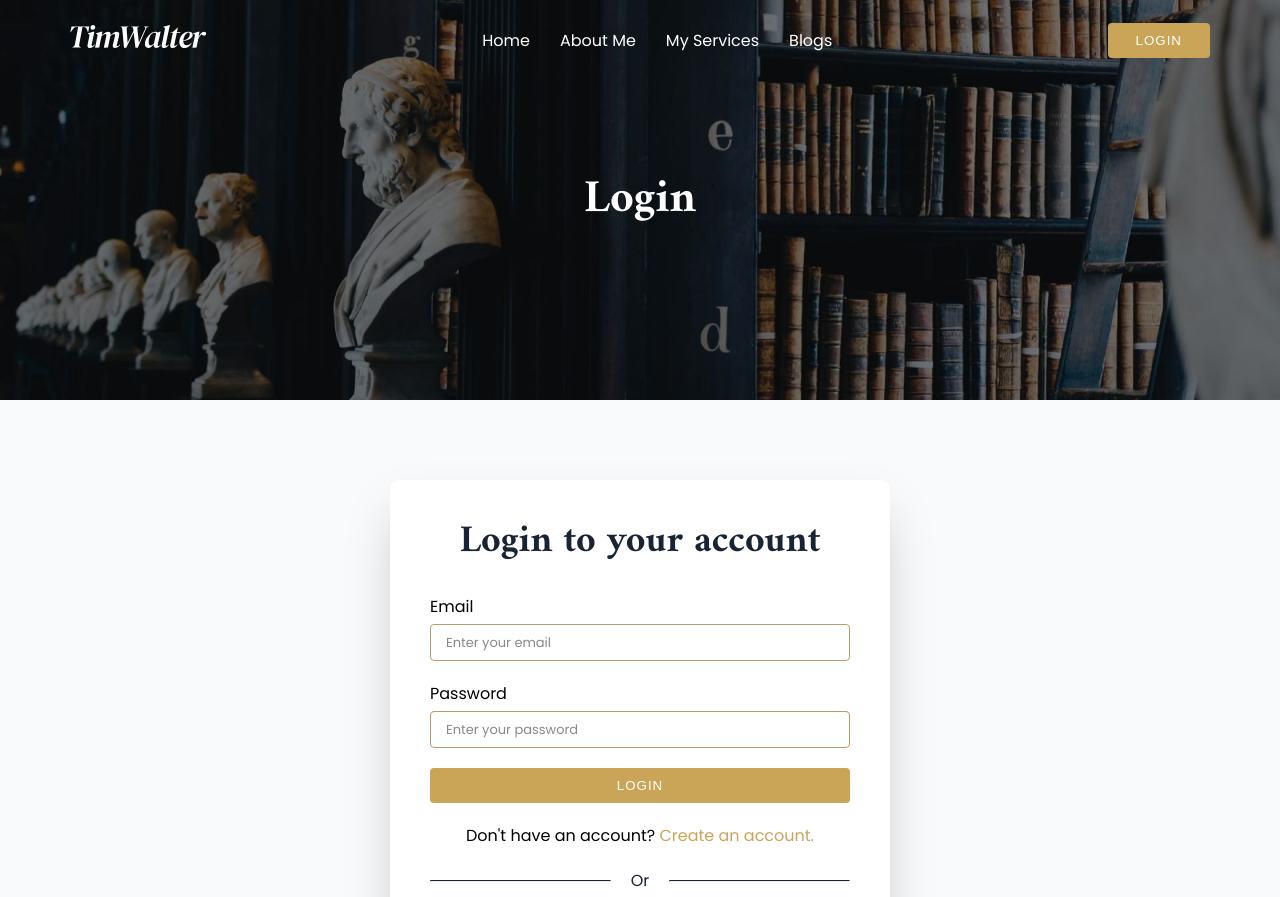
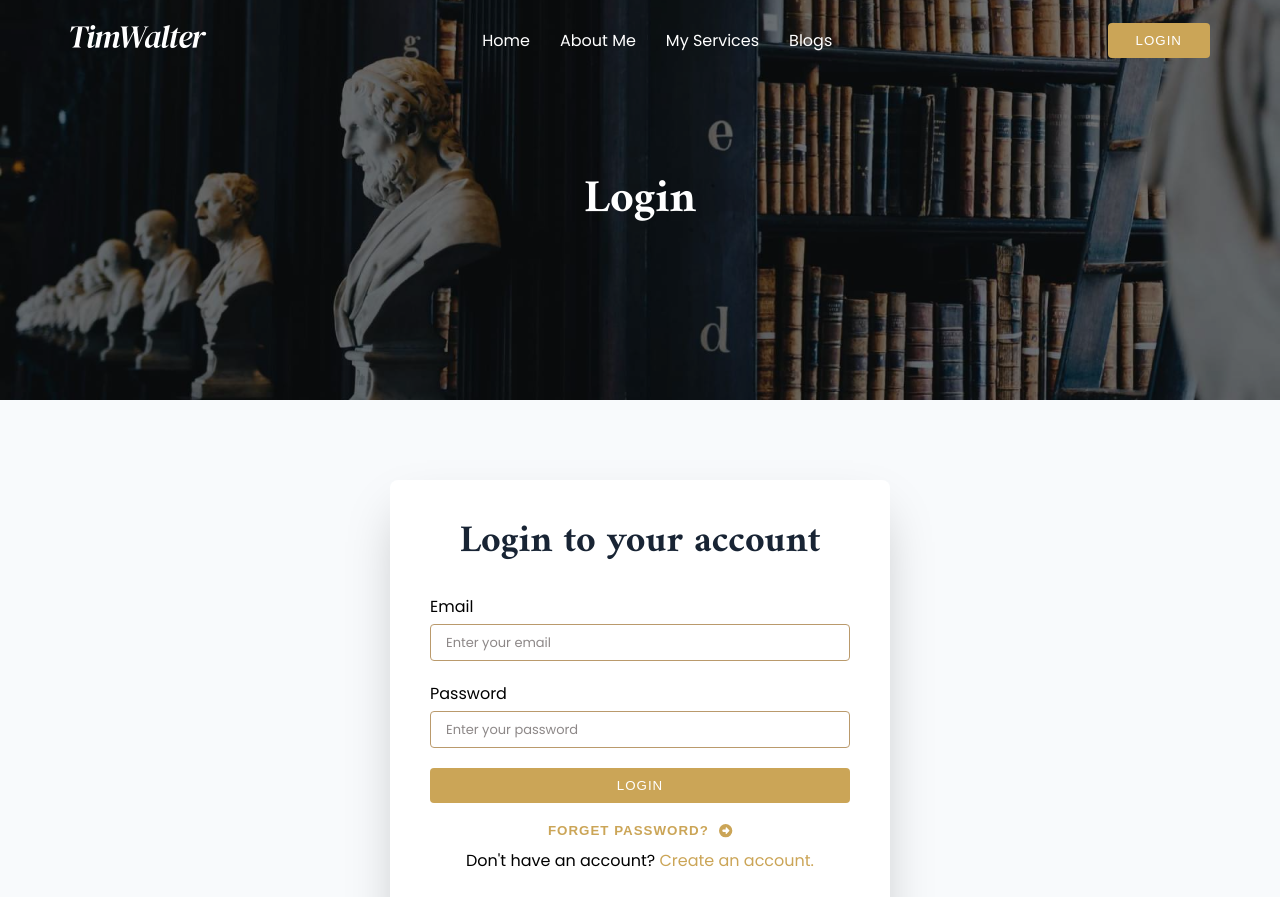
Before and after one commit to sabbirzzaman/tim-walter, a React (Create React App) app: page /login in a window 1280 px wide. Shown: the top 897 px of the page. Built offline with nearby package versions, Linux system fonts and the light colour scheme; no server answers.

Commit message:
reset password option added

```diff
--- a/src/pages/Login/Login/Login.css
+++ b/src/pages/Login/Login/Login.css
@@ -81,3 +81,22 @@
     background-color: #ba9a6c;
     border: 1px solid #ba9a6c;
 }
+
+.forget-password button {
+    width: 100%;
+    background-color: rgba(0, 0, 0, 0);
+    padding: 0;
+    display: flex;
+    align-items: center;
+    justify-content: center;
+    gap: 10px;
+    color: #cba557;
+    font-weight: 600;
+    margin-bottom: 10px;
+    transition: .3s ease-in-out;
+}
+
+.forget-password button:hover {
+    background-color: rgba(0, 0, 0, 0);
+    color: #182434;
+}
--- a/src/pages/Login/Login/Login.js
+++ b/src/pages/Login/Login/Login.js
@@ -1,11 +1,16 @@
 import React, { useEffect, useRef } from 'react';
-import { useSignInWithEmailAndPassword } from 'react-firebase-hooks/auth';
+import {
+    useSendPasswordResetEmail,
+    useSignInWithEmailAndPassword,
+} from 'react-firebase-hooks/auth';
 import { Link, useLocation, useNavigate } from 'react-router-dom';
 import auth from '../../../firebase.init';
 import SocialLogin from '../../Common/SocialLogin/SocialLogin';
 import TitleBanner from '../../Common/TitleBanner/TitleBanner';
 import { ToastContainer, toast } from 'react-toastify';
 import 'react-toastify/dist/ReactToastify.css';
+import { FontAwesomeIcon } from '@fortawesome/react-fontawesome';
+import { faArrowAltCircleRight } from '@fortawesome/free-solid-svg-icons';
 import './Login.css';
 
 const Login = () => {
@@ -18,12 +23,28 @@ const Login = () => {
     const [signInWithEmailAndPassword, user, , error] =
         useSignInWithEmailAndPassword(auth);
 
+    const [sendPasswordResetEmail] = useSendPasswordResetEmail(auth);
+
     const handleLogin = (e) => {
         e.preventDefault();
         const email = emailRef.current.value;
         const password = passwordRef.current.value;
 
         signInWithEmailAndPassword(email, password);
+    };
+
+    const handlePasswordReset = async () => {
+        const email = emailRef.current.value;
+
+        console.log(email);
+
+        if (!email) {
+            toast.error('Please provide your email.');
+            return;
+        }
+
+        await sendPasswordResetEmail(email);
+        toast.success('Sent email for password reset.');
     };
 
     const from = location.state?.form?.pathname || '/';
@@ -82,6 +103,16 @@ const Login = () => {
                     <div className="field-group">
                         <input type="submit" value="Login" />
                     </div>
+                </form>
+
+                <div className="forget-password">
+                    <button onClick={handlePasswordReset}>
+                        <span>Forget Password?</span>
+                        <FontAwesomeIcon
+                            icon={faArrowAltCircleRight}
+                        ></FontAwesomeIcon>
+                    </button>
+                </div>
 
                 <div className="field-group">
                     <p>
@@ -89,7 +120,6 @@ const Login = () => {
                         <Link to="/signup">Create an account.</Link>
                     </p>
                 </div>
-                </form>
 
                 <SocialLogin></SocialLogin>
                 <ToastContainer />
--- a/src/pages/Login/SignUp/SignUp.js
+++ b/src/pages/Login/SignUp/SignUp.js
@@ -128,14 +128,13 @@ const SignUp = () => {
                     <div className="field-group">
                         <input type="submit" value="Sign Up" />
                     </div>
+                </form>
 
-                    <div className="field-group">
-                        <p>
-                            Already have an account?{' '}
-                            <Link to="/login">Login</Link>
-                        </p>
-                    </div>
-                </form>
+                <div className="field-group">
+                    <p>
+                        Already have an account? <Link to="/login">Login</Link>
+                    </p>
+                </div>
 
                 <SocialLogin></SocialLogin>
                 <ToastContainer />
```
Lines whose indentation alone changed are shown as unchanged.
